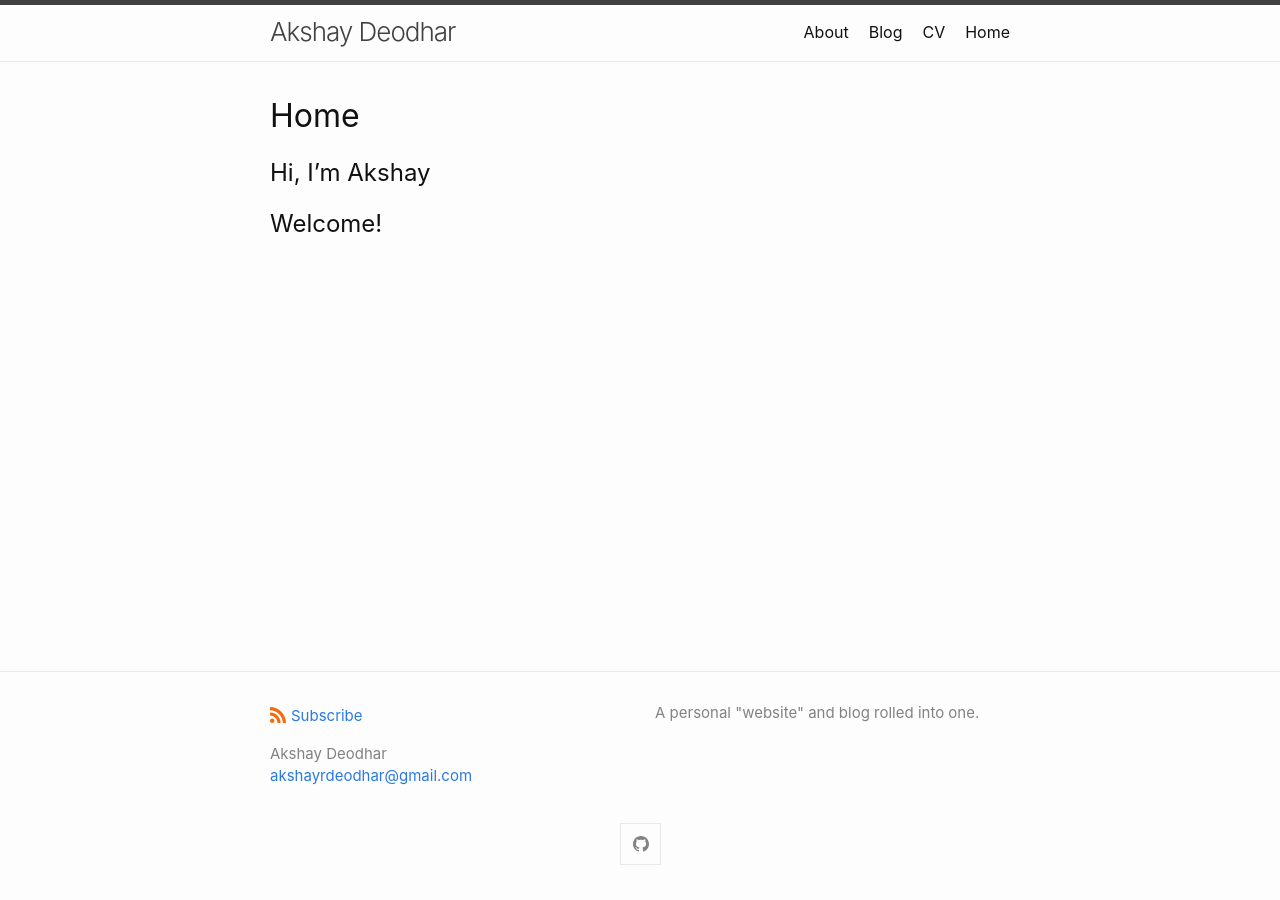
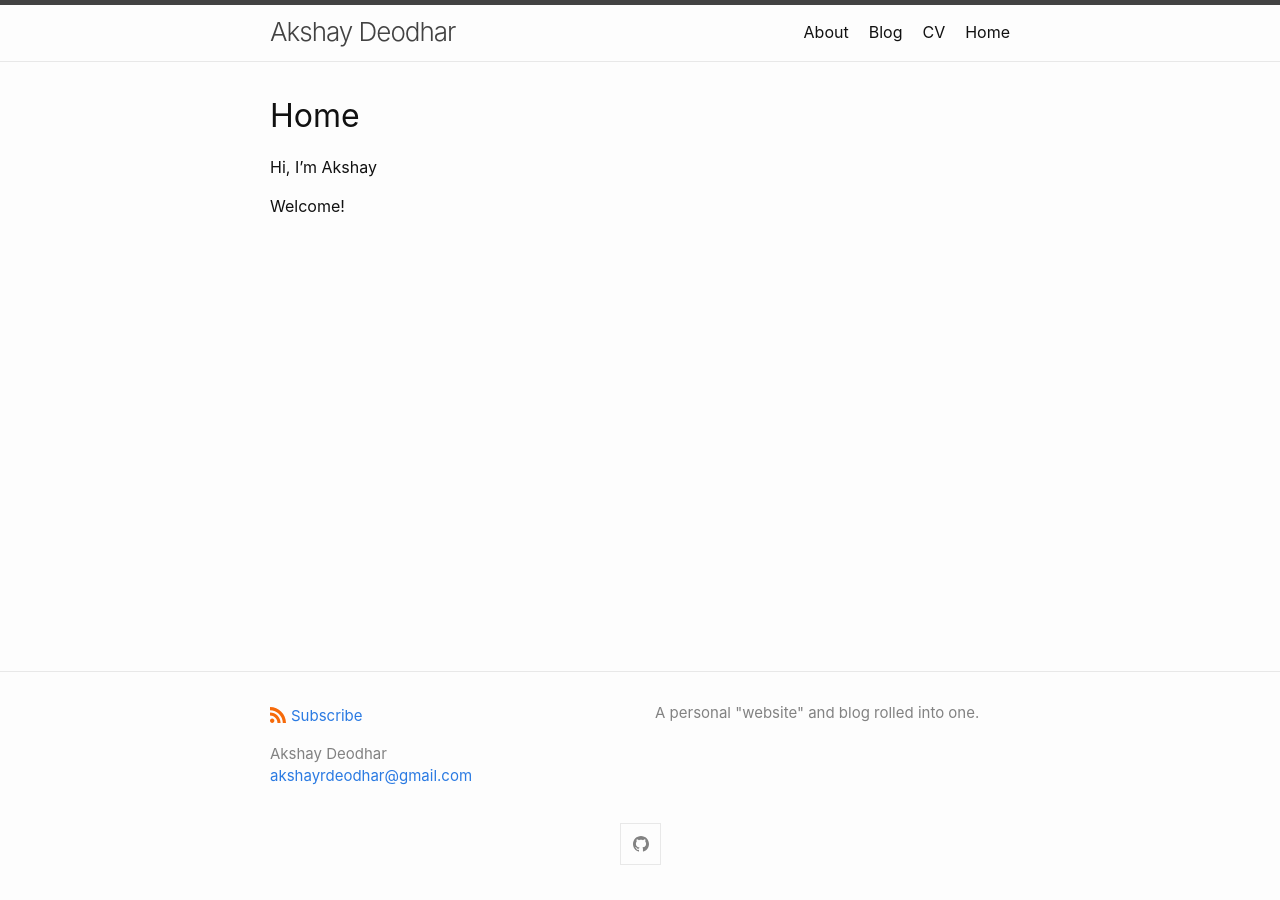
Before and after one commit to akshayrdeodhar/akshayrdeodhar.github.io, a Jekyll site: the page built from index.markdown, in a window 1280 px wide. Built offline with Jekyll 4.4.1, drawn with Linux system fonts in a browser that asks for light colours.

Commit message:
dirty fix #2

```diff
--- a/index.markdown
+++ b/index.markdown
@@ -6,6 +6,6 @@ title: Home
 layout: home
 ---
 
-## Hi, I'm Akshay
+Hi, I'm Akshay
 
-## Welcome!
+Welcome!
```
